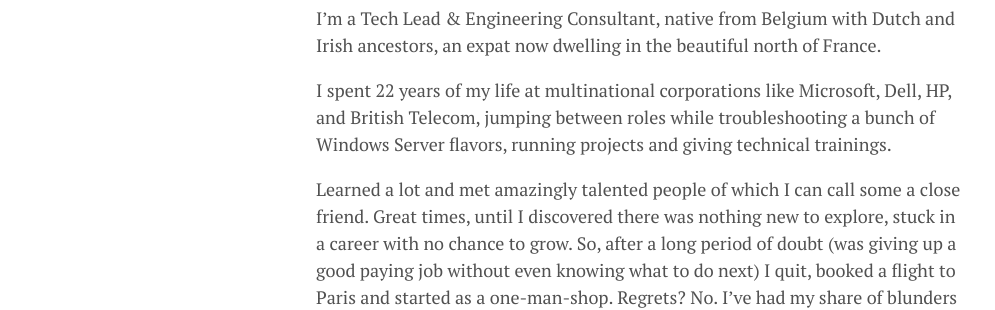
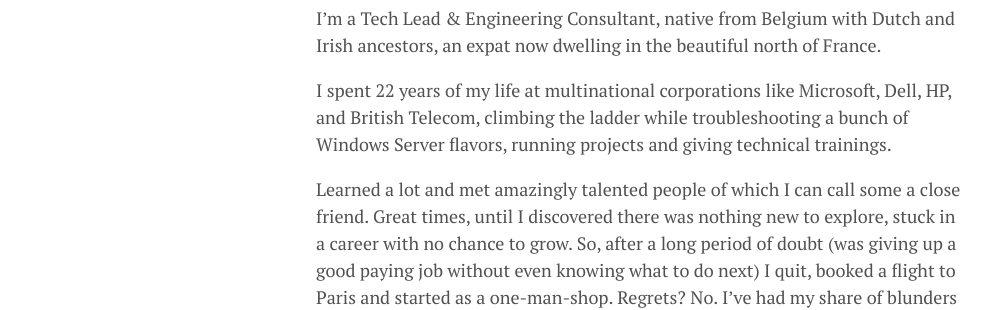
Before and after one commit to lgeurts/lgeurts.github.io, a Jekyll site: the page built from about.md, in a window 1280 px wide. Shown: the part 551-861 px from the top of the page, without its empty margins (0-995 px from the left). Built offline with Jekyll 4.4.1, drawn with Linux system fonts in a browser that asks for light colours; nearby versions of some CDN libraries.

Commit message:
Update about.md

```diff
--- a/about.md
+++ b/about.md
@@ -7,7 +7,7 @@ title: About
 
 I’m a Tech Lead & Engineering Consultant, native from Belgium with Dutch and Irish ancestors, an expat now dwelling in the beautiful north of France.
 
-I spent 22 years of my life at multinational corporations like Microsoft, Dell, HP, and British Telecom, jumping between roles while troubleshooting a bunch of Windows Server flavors, running projects and giving technical trainings.
+I spent 22 years of my life at multinational corporations like Microsoft, Dell, HP, and British Telecom, climbing the ladder while troubleshooting a bunch of Windows Server flavors, running projects and giving technical trainings.
 
 Learned a lot and met amazingly talented people of which I can call some a close friend. Great times, until I discovered there was nothing new to explore, stuck in a career with no chance to grow. So, after a long period of doubt (was giving up a good paying job without even knowing what to do next) I quit, booked a flight to Paris and started as a one-man-shop. Regrets? No. I've had my share of blunders and absurdities creeping in, but never would go back.
 
```
